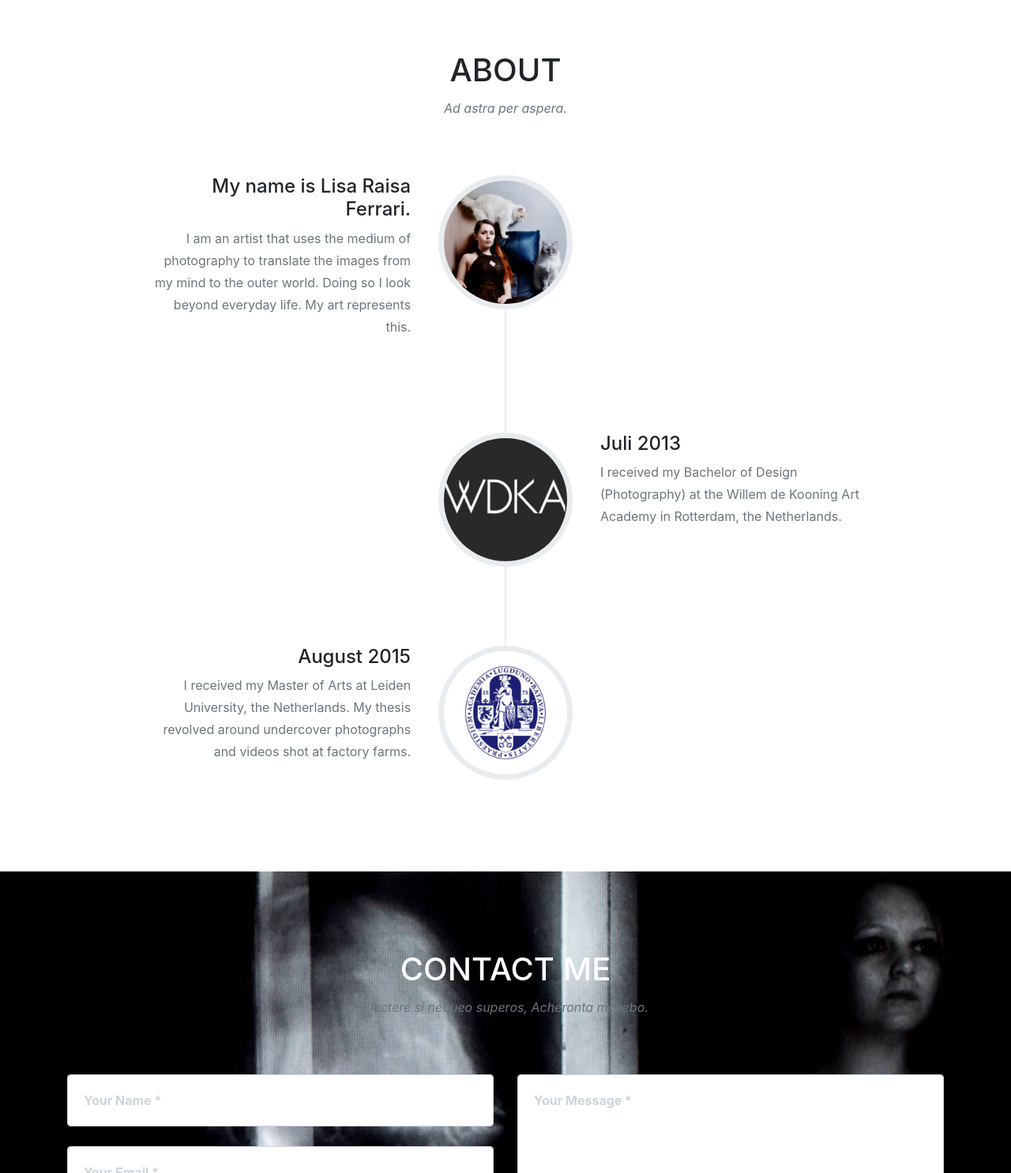
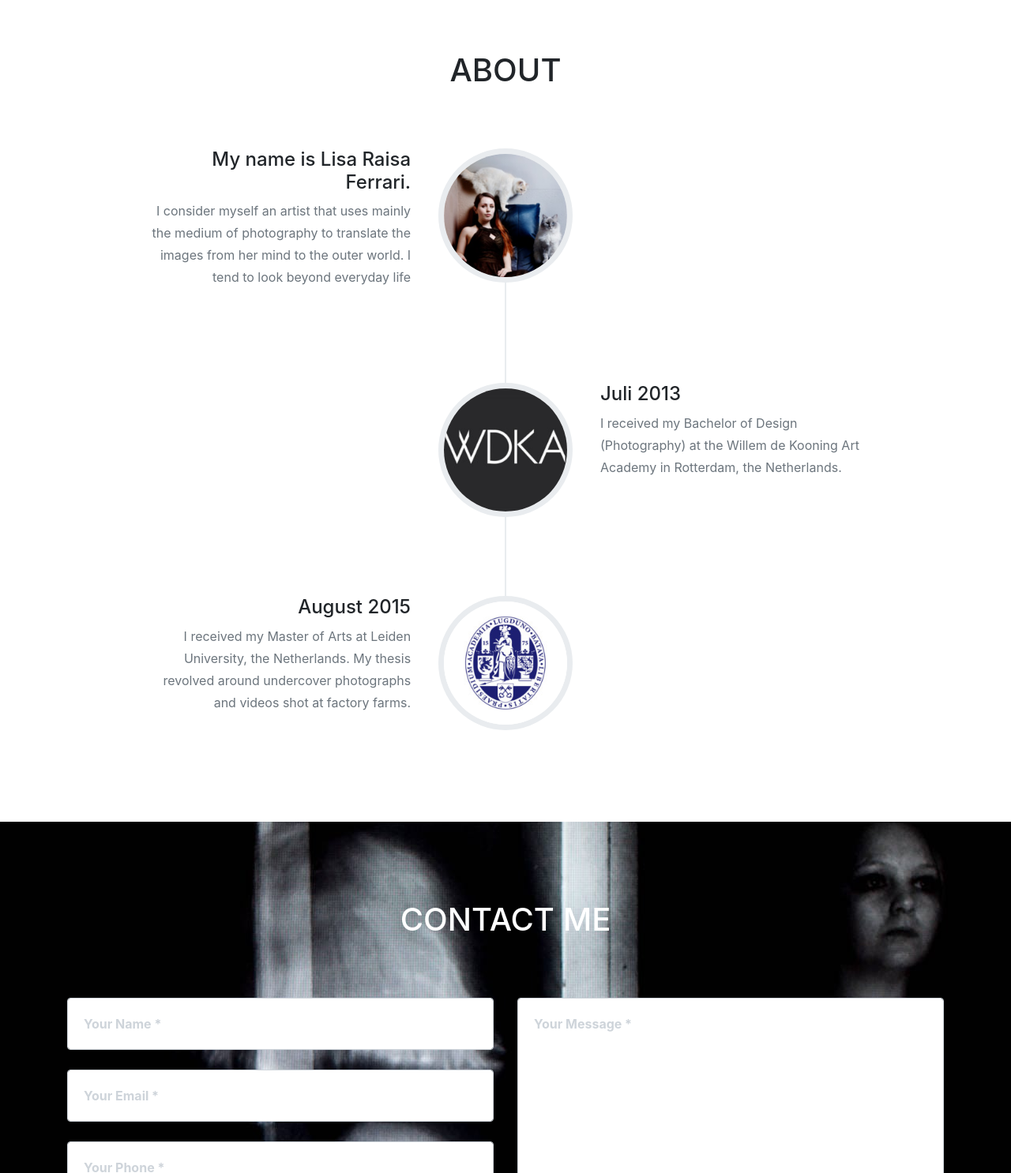
Before and after one commit to keeponjammin/WebsiteLRF2.1, a website with bundled scripts: page Website LRF theme/index.html in a window 1280 px wide. Shown: the part 3700-5186 px from the top of the page at 79% size. Built offline with nearby package versions, Linux system fonts and the light colour scheme; a web font is replaced by a local one.

Commit message:
changed contact. Never use undo then commit.

```diff
--- a/Website LRF theme/index.html
+++ b/Website LRF theme/index.html
@@ -320,7 +320,7 @@
             <div class="row">
                 <div class="col-lg-12 text-center">
                     <h2 class="section-heading text-uppercase">About</h2>
-                    <h3 class="section-subheading text-muted">Ad astra per aspera.</h3>
+                    <h3 class="section-subheading text-muted"></h3>
                 </div>
             </div>
             <div class="row">
@@ -335,7 +335,7 @@
                                     <h4 class="subheading">My name is Lisa Raisa Ferrari.</h4>
                                 </div>
                                 <div class="timeline-body">
-                                    <p class="text-muted">I am an artist that uses the medium of photography to translate the images from my mind to the outer world. Doing so I look beyond everyday life. My art represents this.</p>
+                                    <p class="text-muted">I consider myself an artist that uses mainly the medium of photography to translate the images from her mind to the outer world. I tend to look beyond everyday life</p>
                                 </div>
                             </div>
                         </li>
@@ -377,7 +377,7 @@
             <div class="row">
                 <div class="col-lg-12 text-center">
                     <h2 class="section-heading text-uppercase">Contact Me</h2>
-                    <h3 class="section-subheading text-muted">Flectere si nequeo superos, Acheronta movebo.</h3>
+                    <h3 class="section-subheading text-muted"></h3>
                 </div>
             </div>
             <div class="row">
```
Also changed, not shown: 1 other file.
